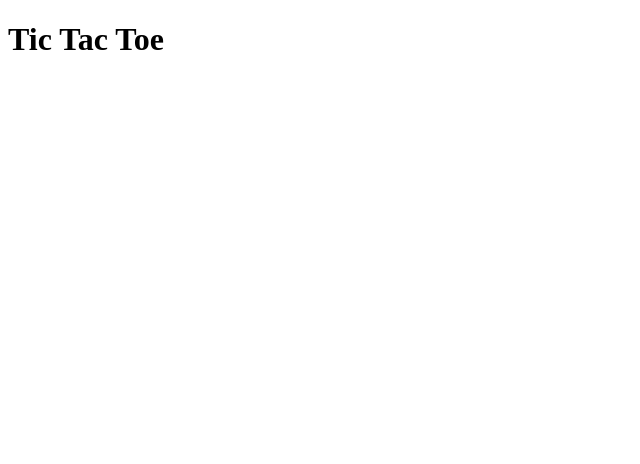
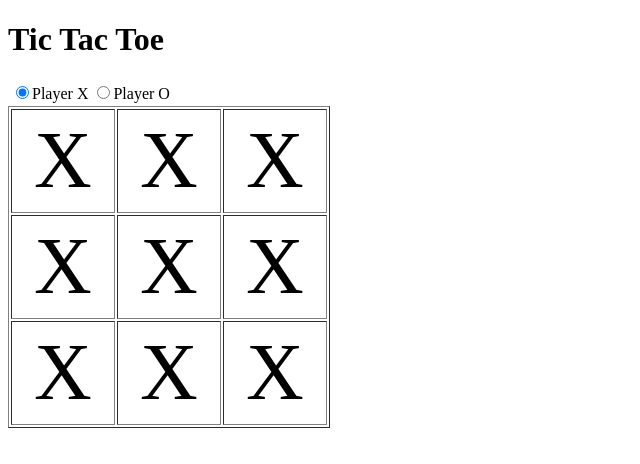
Before and after one commit to TheBengineer/Simple-Python-Web-Control, a plain HTML site: page javascript.html in a window 1280 px wide. Shown: the whole page, without its empty margins (0-640 px from the left). Drawn offline with Linux system fonts and the light colour scheme.

Commit message:
Adding elements from other page into JS

```diff
--- a/javascript.html
+++ b/javascript.html
@@ -1,21 +1,26 @@
 <!DOCTYPE html>
+<html>
 <head>
-		<meta http-equiv="content-type" content="text/html; charset=utf-8" />
+    <meta http-equiv="content-type" content="text/html; charset=utf-8"/>
     <title>Tic Tac Toe</title>
-		<link rel="icon"  type="image/x-icon" href="favicon.ico"/>
+    <link rel="icon" type="image/x-icon" href="favicon.ico"/>
     <link rel="stylesheet" href="styles.css">
 
     <script type="text/javascript" src="jquery.js"></script>
     <script type="text/javascript" src="Tictactoe.js"></script>
-
 </head>
 <body onload="pageLoad()">
 <h1>Tic Tac Toe</h1>
 
 
-		<table id="board">
+<table><tr><td><input type="radio" name="PLAYER" value="X" checked>Player X<br></td><td><input type="radio" name="PLAYER" value="O">Player O</td></tr></table>
+<table id="board" border="1">
     <tr>
-				<td id="CELL0"></td>
+        <td id="CELL0">X</td><td id="CELL1">X</td><td id="CELL2">X</td>
+    </tr><tr>
+        <td id="CELL3">X</td><td id="CELL4">X</td><td id="CELL5">X</td>
+    </tr><tr>
+        <td id="CELL6">X</td><td id="CELL7">X</td><td id="CELL8">X</td>
     </tr>
 </table>
 </body>
--- a/styles.css
+++ b/styles.css
@@ -1,8 +1,9 @@
 table#board td{
-boarder:1;
+border:1;
 height:100px;
 width:100px;
-text-height:500%;
+text-align:center;
+font-size:500%;
 }
 
 table#board td:hover{
```
Lines whose indentation alone changed are shown as unchanged.
